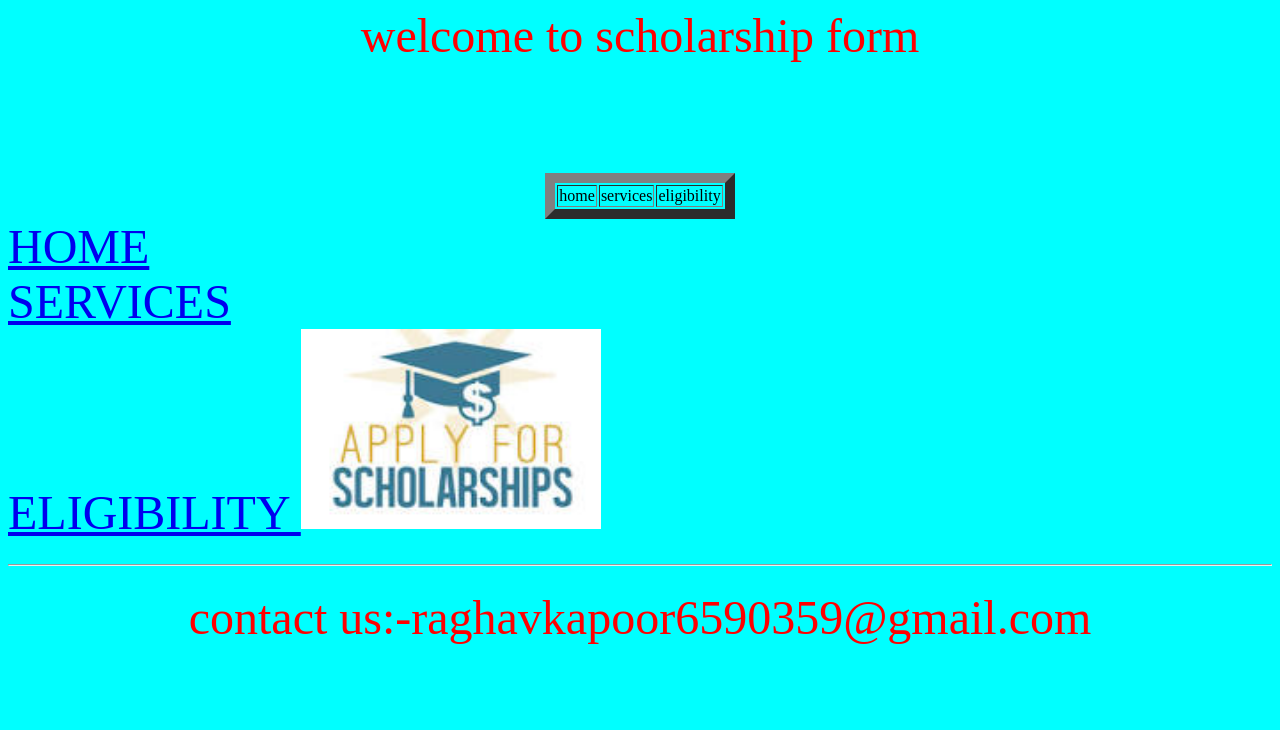
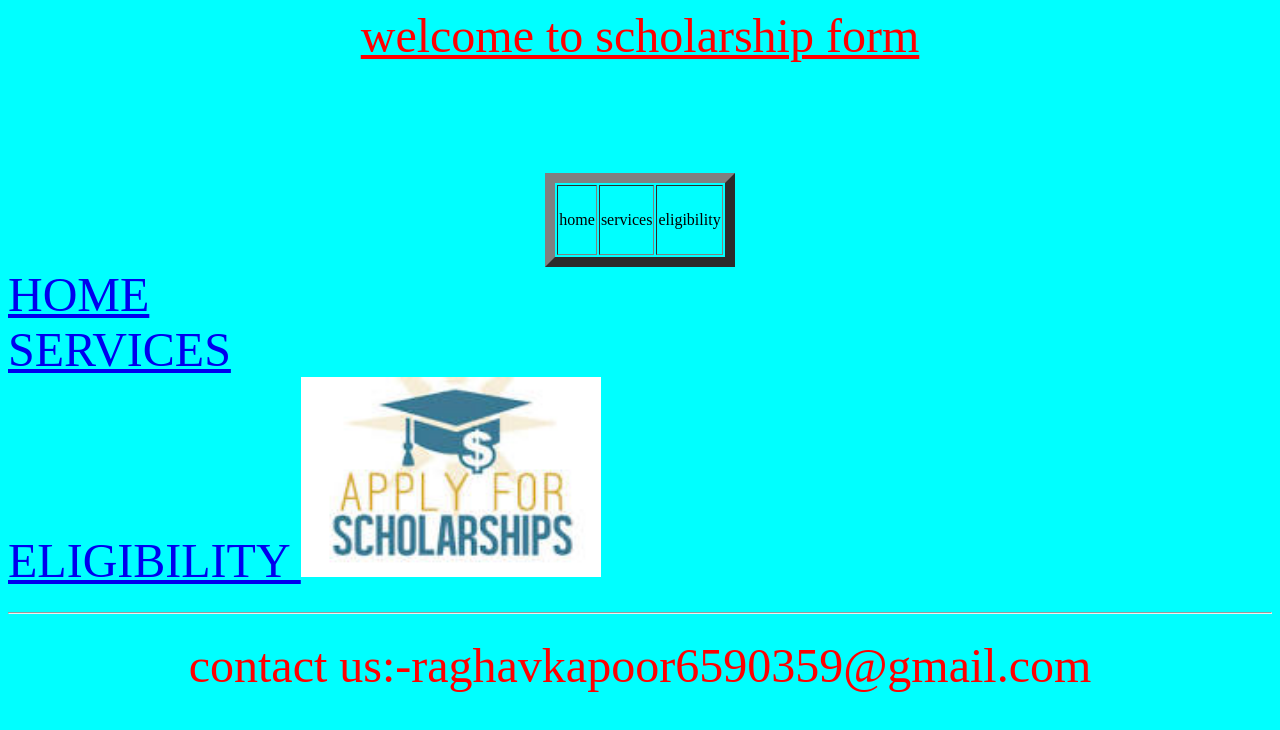
Before and after one commit to beardedsailor/archive, a plain HTML site: page index.html in a window 1280 px wide. Drawn offline with Linux system fonts and the light colour scheme.

Commit message:
Update index.html

```diff
--- a/index.html
+++ b/index.html
@@ -6,12 +6,12 @@ RAGHAV SCHOLARSHIP FORM 2018
 </head>
 <body bgcolor="cyan">
 <font size="50" color="red">
-<center>welcome to scholarship form </center>
-<center></center><br><center></center><br><center></center><table border="10" color="green" align="center">
+<center><u>welcome to scholarship form</u> </center>
+<center></center><br><center></center><br><center></center><table  border="10" color="green" align="center">
 <tbody><tr>
-<td> home </td>
-<td> services</td>
-<td>eligibility</td>
+<td height="70"> home </td>
+<td height="70"> services</td>
+<td height="70">eligibility</td>
 </tr>
 </tbody></table>
 <left><a href="home.html"> HOME  </a></left><br>
```
